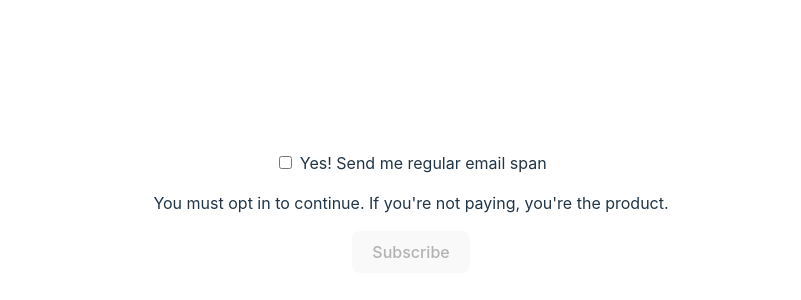
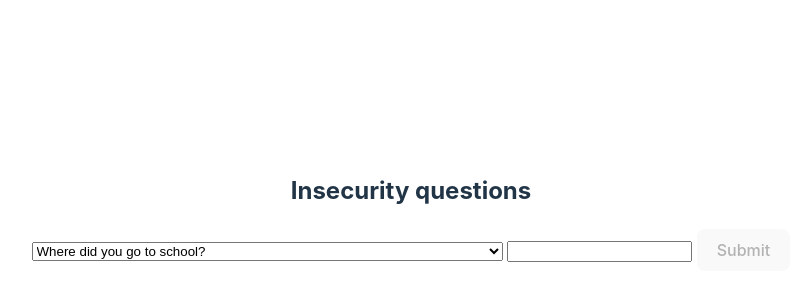
Before and after one commit to Filipe-vilela-felix/svelte-tutorial, a Svelte app: page / in a window 1280 px wide. Shown: the part 188-488 px from the top of the page, without its empty margins (229-1030 px from the left). Built offline with nearby package versions, Linux system fonts and the light colour scheme.

Commit message:
select-bindings

```diff
--- a/src/App.svelte
+++ b/src/App.svelte
@@ -1,41 +1,76 @@
 <script>
-  let yes = false;
+  let questions = [
+    {
+      id: 1,
+      text: `Where did you go to school?`,
+    },
+    {
+      id: 2,
+      text: `What is your mother's name?`,
+    },
+    {
+      id: 3,
+      text: `What is another personal fact that an attacker could easily find with Google?`,
+    },
+  ];
+
+  let selected;
+
+  let answer = "";
+
+  function handleSubmit() {
+    alert(
+      `answered question ${selected.id} (${selected.text}) with "${answer}"`
+    );
+  }
 </script>
 
-<label>
-  <input type="checkbox" bind:checked={yes} />
-  Yes! Send me regular email span
-</label>
+<h2>Insecurity questions</h2>
 
-{#if yes}
-  <p>
-    Thank you. We will bombard your inbox and sell
-		your personal details.
-  </p>
-  {:else}
-  <p>
-    You must opt in to continue. If you're not
-		paying, you're the product.
-  </p>
-{/if}
+<form on:submit|preventDefault={handleSubmit}>
+  <select bind:value={selected} on:change={() => (answer = "")}>
+    {#each questions as question}
+      <option value={question}>
+        {question.text}
+      </option>
+    {/each}
+  </select>
 
-<button disabled={!yes}>Subscribe</button>
+  <input bind:value={answer} />
+
+  <button type="submit" disabled={!answer}>
+    Submit
+  </button>
+</form>
+
 
 <!--
 
-  As caixas de seleção são usadas para alternar entre estados. Em vez de vincular a input.value, vinculamos a input.checked. (linha 6);
+  Também podemos usar bind:value com o elemento <select>. (linha 31);
+
+  Observe que os <option> valores são objetos em vez de cadeias de caracteres. Obs: Svelte não se importa
+
+  Importante!
+    Como não definimos um valor inicial de selected, a associação o definirá como o valor padrão (o primeiro da lista) automaticamente.
+    Tenha cuidado, porém, até que a vinculação seja inicializada, a seleção permanece indefinida, portanto, não podemos referenciar cegamente,
+    por exemplo, selected.id no modelo. (linha 23);
 
   Contextualizando o código:
-    - A primeira parte do código define uma variável yes e atribui a ela o valor false. (linha 2);
+    - O script JavaScript define uma matriz de objetos chamada questions, onde cada objeto representa uma pergunta de segurança
+      com um id e um texto. (linhas 2 a 15);
 
-    - Em seguida, o código cria um elemento label que contém um elemento input do tipo checkbox.
-      O estado da caixa de seleção é vinculado à variável yes usando a diretiva bind:checked. (linhas 5 a 8);
-        (Isso significa que, quando a caixa de seleção é marcada ou desmarcada pelo usuário,
-        o valor da variável yes é atualizado para refletir o estado atual da caixa de seleção.)
+    - O script também define duas variáveis, selected e answer, que armazenam a pergunta selecionada e a resposta do usuário, respectivamente. (linhas 17 e 19);
 
-    - A próxima parte do código usa uma estrutura condicional {#if ...}{:else}{/if}
-      para exibir uma mensagem diferente dependendo do valor da variável yes. (linhas 10 a 20);
+    - A função handleSubmit é definida, que é chamada quando o usuário envia o formulário. Ela exibe um alerta com a pergunta selecionada,
+      seu texto e a resposta do usuário. (linhas 21 a 25);
 
-    - Por fim, o código cria um botão que é desativado quando a variável yes é falsa (ou seja, quando a caixa de seleção não está marcada). (linha 22);
+    - O formulário HTML contém um elemento select que permite ao usuário escolher uma das perguntas de segurança da matriz questions.
+      Quando o usuário seleciona uma pergunta, a variável selected é atualizada e a variável answer é redefinida para uma string vazia. (linha 31);
+
+    - O formulário também contém um elemento de entrada que permite ao usuário digitar sua resposta. Quando o usuário digita algo,
+      a variável answer é atualizada com o valor da entrada. (lina 39);
+
+    - Por fim, o formulário contém um botão de envio que só pode ser clicado quando a variável answer não está vazia.
+      Quando o usuário clica no botão, a função handleSubmit é chamada e o alerta é exibido. (linha 41 a 43);
 
 -->
```
